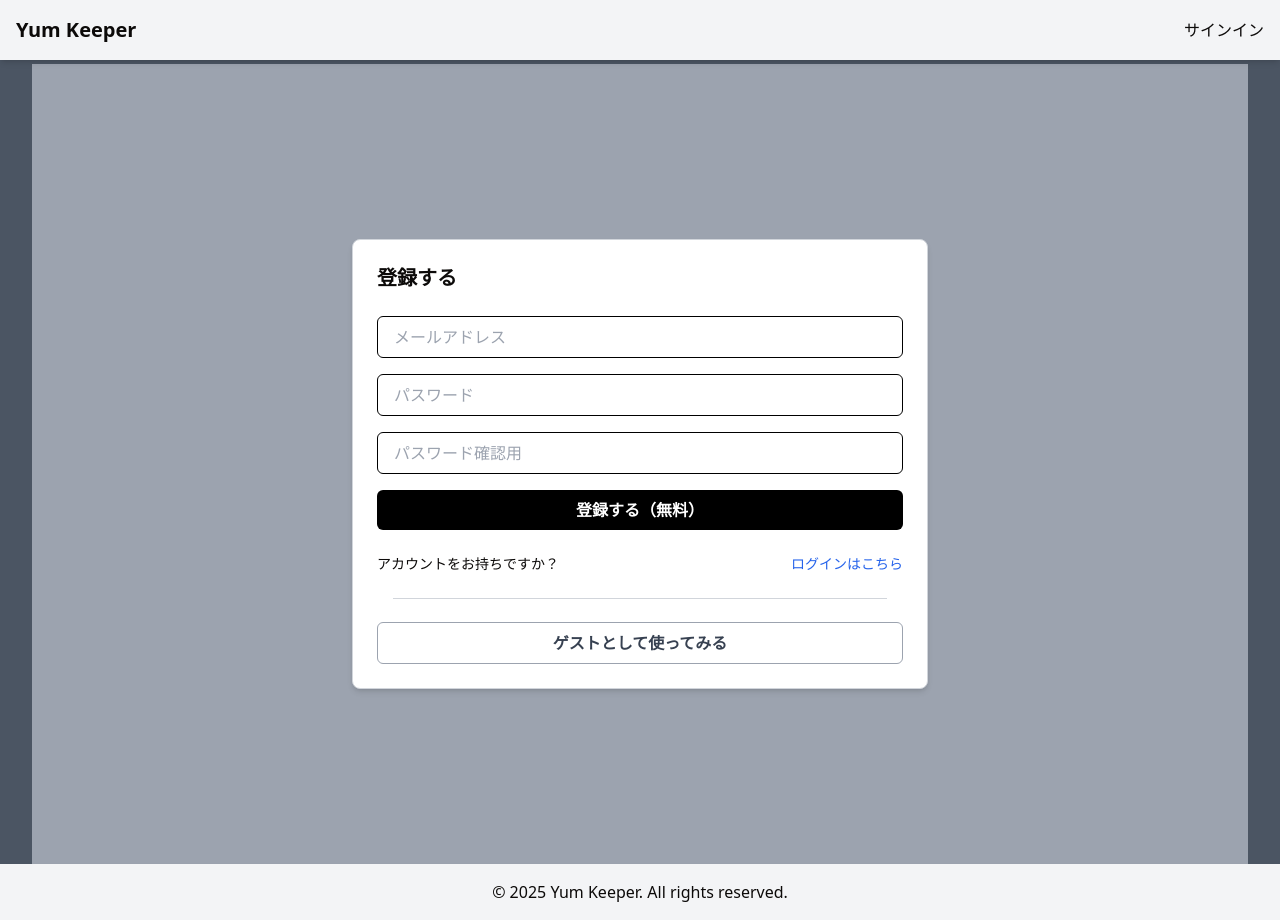
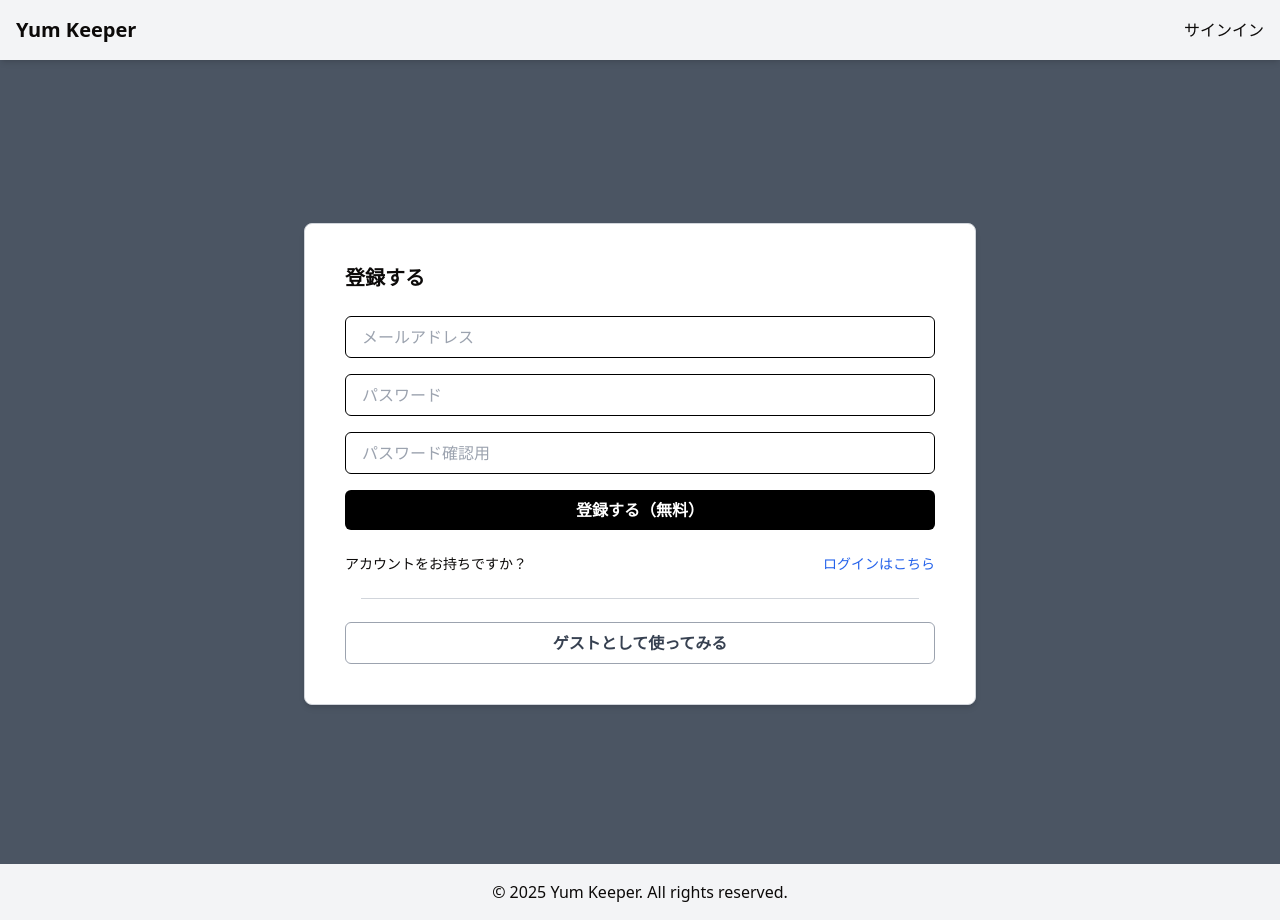
Before and after one commit to y4tk8/yumkeeper_frontend, a Next.js app: page /signup in a window 1280 px wide. Built offline with nearby package versions, Linux system fonts and the light colour scheme; no server answers.

Commit message:
chore: 認証関連ページの共通レイアウトを改善 #115

```diff
--- a/src/app/(auth)/layout.tsx
+++ b/src/app/(auth)/layout.tsx
@@ -2,8 +2,8 @@ import type { ReactNode } from "react";
 
 export default function AuthLayout({ children }: { children: ReactNode }) {
   return (
-    <div className="flex min-h-screen items-center justify-center bg-gray-400">
-      <div className="w-full max-w-xl rounded-lg border border-gray-300 bg-white p-6 shadow-md">
+    <div className="flex min-h-screen items-center justify-center">
+      <div className="w-full max-w-2xl rounded-lg border border-gray-300 bg-white p-10 shadow-md">
         {children}
       </div>
     </div>
```
